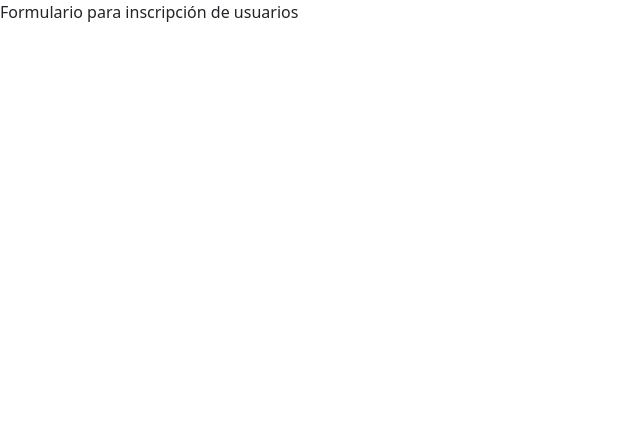
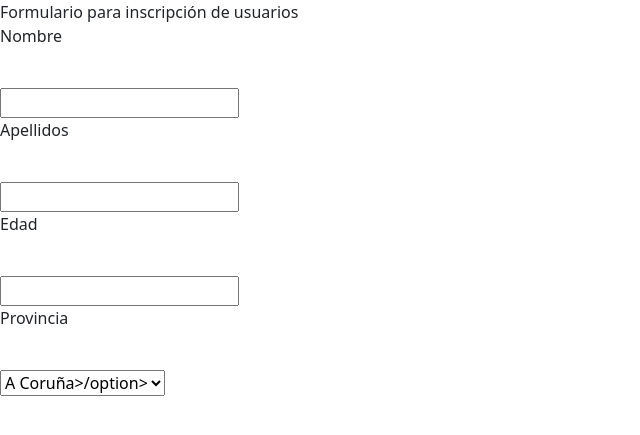
Before and after one commit to PurpleToxo/Docker, a PHP site: page /UD3/Ejercicios/Ej1/index.php in a window 1280 px wide. Shown: the top 435 px of the page, without its empty margins (0-640 px from the left). Run offline with PHP 8.4, Linux system fonts and the light colour scheme.

Commit message:
formulario done

```diff
--- a/docker-compose.yml
+++ b/docker-compose.yml
@@ -2,7 +2,7 @@ services:
     db:
         image: mysql:9.0.1
         ports:
-            - "3306:3306"
+            - "3307:3306"
         #command: --default-authentication-plugin=mysql_native_password
         environment:
             MYSQL_DATABASE: dbname
@@ -16,7 +16,7 @@ services:
     www:
         build: .
         ports:
-            - "80:80"
+            - "8080:80"
         volumes:
             - ./www:/var/www/html
         links:
--- a/www/UD3/Ejercicios/Ej1/index.php
+++ b/www/UD3/Ejercicios/Ej1/index.php
@@ -8,6 +8,19 @@
     </head>
     <body>
     <hi>Formulario para inscripción de usuarios</hi>
-
+    <form>
+        <p>Nombre</p><br>
+        <input type="text" name="nombre" required><br>
+        <p>Apellidos</p><br>
+        <input type="text" name="apellidos" required><br>
+        <p>Edad</p><br>
+        <input type="number" name="edad" required><br>
+        <p>Provincia</p><br>
+        <select name="provincia" required>
+            <option value="Corunha">A Coruña>/option>
+            <option value="Pontevedra">Pontevedra</option>
+            <option value="Lugo">Lugo</option>
+            <option value="Ourense">Ourense</option>
+    </form>
     </body>
 </html>
```
